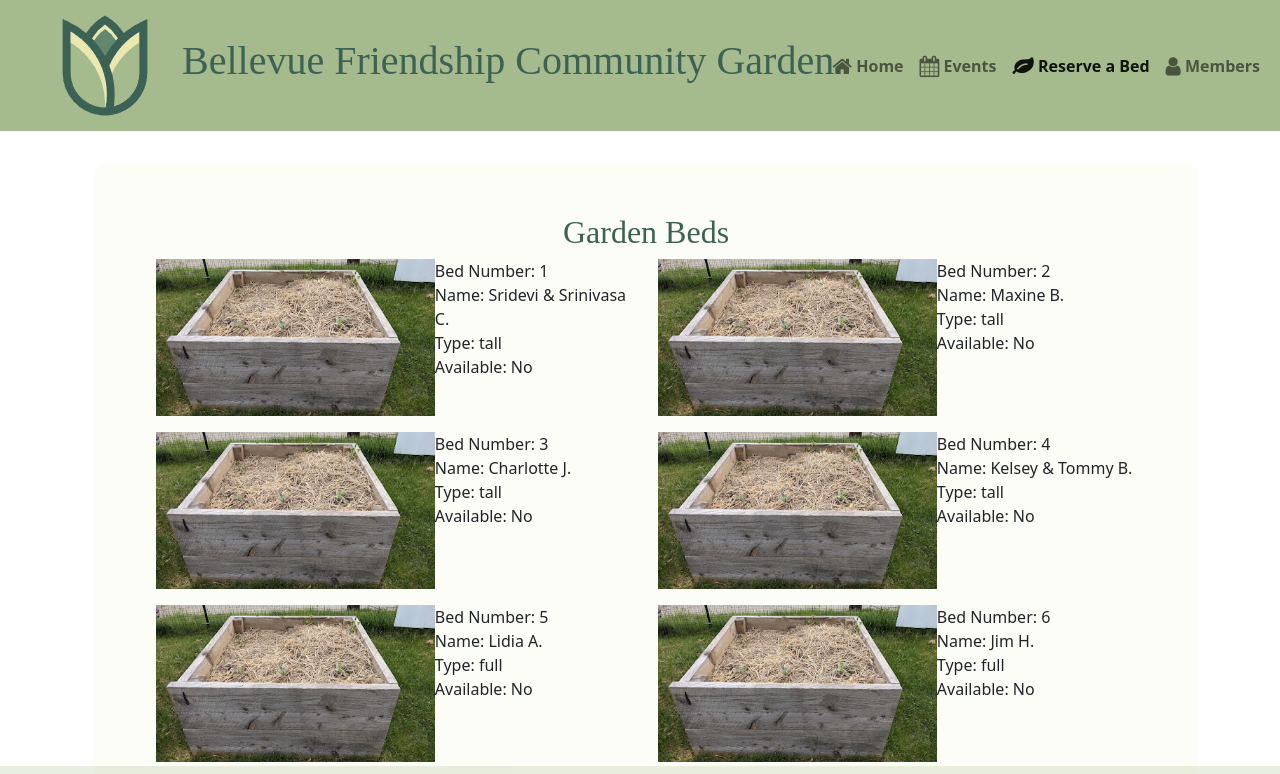
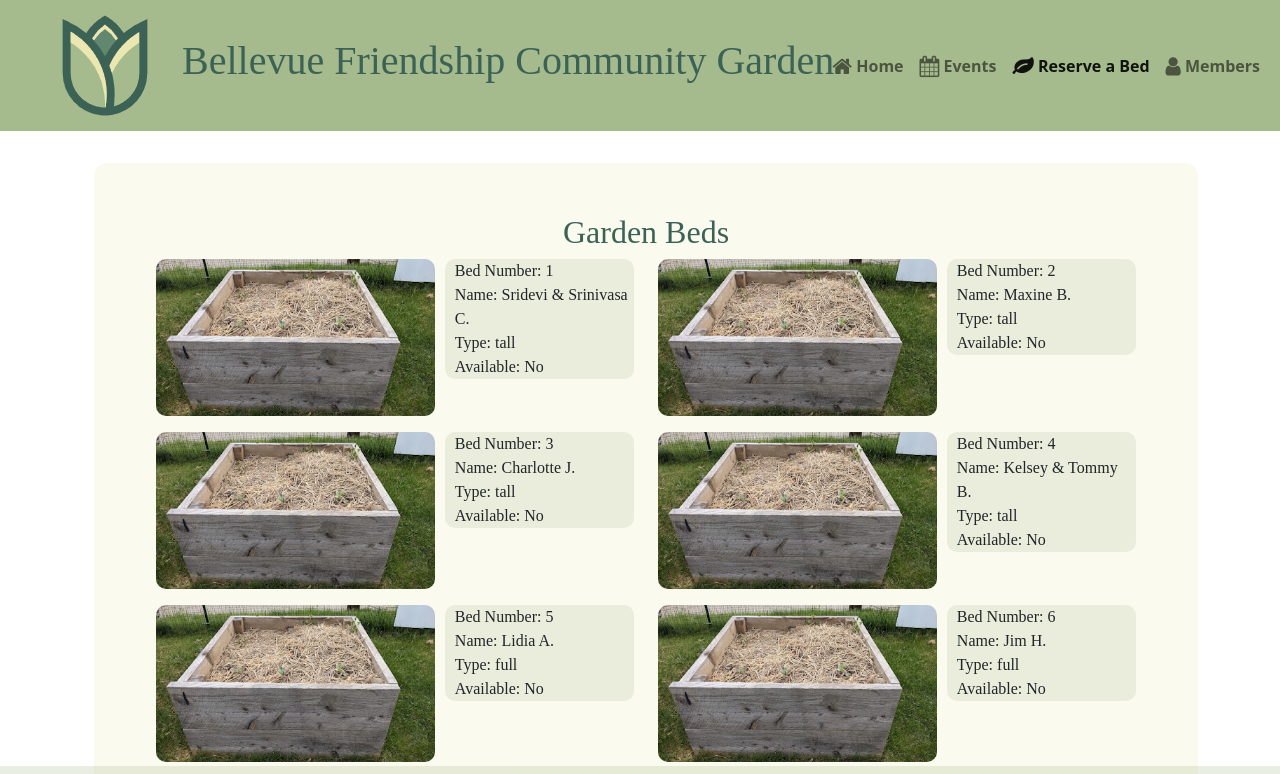
Before and after one commit to j-chaney3/bellevuecg, a React (Create React App) app: page /reserve in a window 1280 px wide. Shown: the top 774 px of the page. Built offline with nearby package versions, Linux system fonts and the light colour scheme; a web font is replaced by a local one.

Commit message:
added new css rules for garden beds display

```diff
--- a/src/App.css
+++ b/src/App.css
@@ -40,7 +40,7 @@ h3,
 
 .row-content {
   padding: 50px;
-  background-color: rgba(234, 231, 177,.1);
+  background-color: rgba(234, 231, 177,.2);
   border-radius: 13px;
   min-height: 200px;
 
@@ -52,6 +52,7 @@ a:link {
 }
 
 .site-footer {
+  margin-top: 50px;
   padding: 5px;
   width: 100%;
   min-height: 2rem;
@@ -77,3 +78,15 @@ a:link {
   opacity: 0;
   transition: 300ms ease-in;
 }
+
+.bed-info {
+  background-color: rgba(166, 187, 141, .2);
+  padding-left: 10px;
+  margin-left: 10px;
+  border-radius: 10px;
+  font-family: 'open-sans';
+}
+
+.garden-beds {
+  border-radius: 10px;
+}
```
